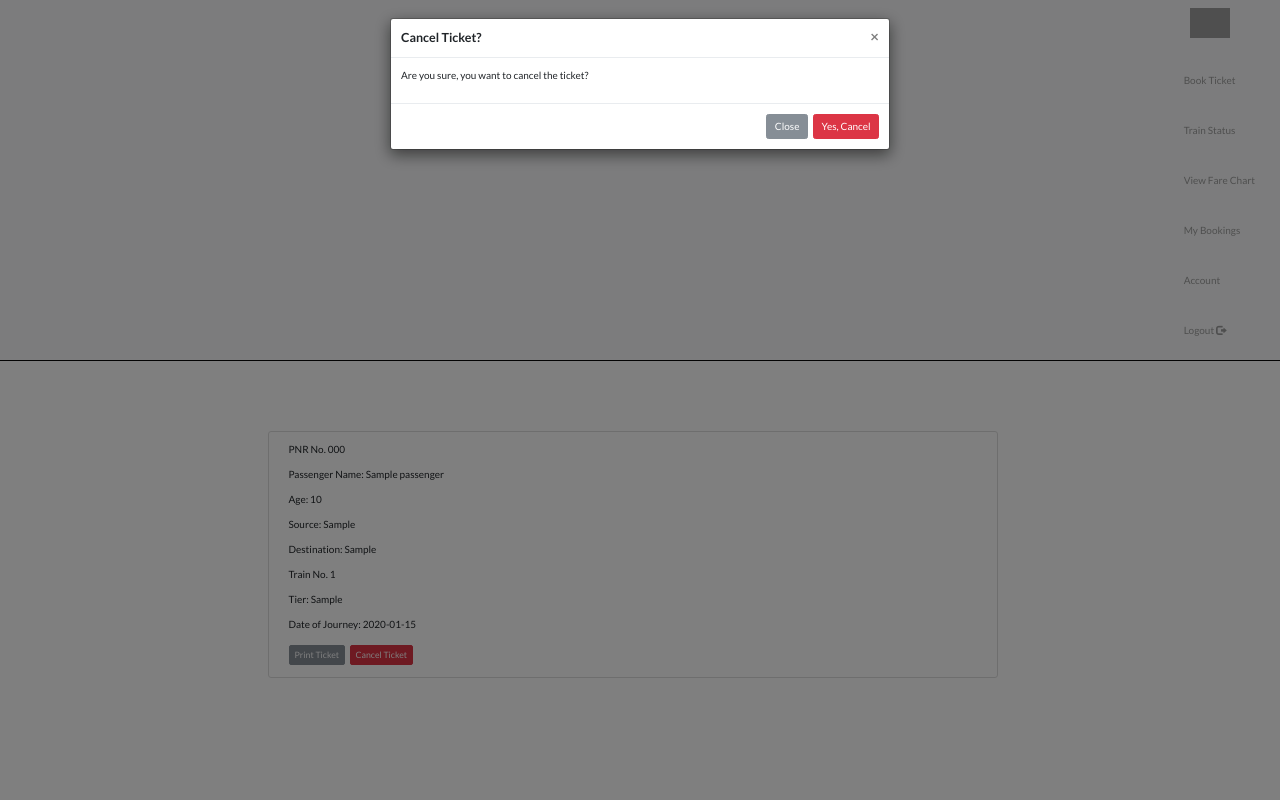
After one commit to Saif807380/Railway-Management-System, a Flask app: page /ticket/000 in a window 1280 px wide, after a click on "Cancel Ticket". The commit adds this page. Run offline with Flask 2, Linux system fonts and the light colour scheme; a user stored in the database is signed in; tables that the repository leaves empty hold one stand-in row (values such as "Sample post"); some libraries are stand-ins or nearby versions; grey boxes are pictures that could not be loaded.

Commit message:
Added cancel ticket

```diff
--- a/train/routes.py
+++ b/train/routes.py
@@ -67,8 +67,10 @@ def addPassenger():
 				ticket = Ticket(pnr_number = pnr_no,user_id=current_user.id, source=session['source'], destination=session['destination'], journey_date=session['date'], seat_no=seat_no, pass_id=passenger.pass_id, train_no=session['train_no'], tier=session['tier'])
 				db.session.add(ticket)
 			db.session.commit()
-			return redirect(url_for('home'))
+			flash('Ticket has been booked successfully', 'info')
+			return redirect(url_for('myBookings'))
 	return render_template('add_passengers.html',title="Add Passengers",passengers=0,admin = adminLog,loaded=False)
+
 
 @app.route('/train_status')
 @login_required
@@ -85,11 +87,26 @@ def myBookings():
 	if adminLog == 1:
 		adminLog = 0
 	my_bookings = [ticket for ticket in Ticket.query.filter_by(user_id = current_user.id)]
-	print(my_bookings)
-	if request.method =="POST":
-		print("INNN")
-		print(request.form)
 	return render_template('my_bookings.html',title= "My Bookings",my_bookings=my_bookings)
+
+@app.route("/ticket/<string:pnr>")
+def ticket(pnr):
+	ticket = Ticket.query.get(pnr)
+	passenger = ticket.passenger
+	return render_template('ticket.html',ticket=ticket,passenger=passenger)
+
+@app.route("/ticket/<string:pnr>/cancel", methods=['POST'])
+@login_required
+def cancelTicket(pnr):
+	ticket = Ticket.query.get(pnr)
+	passenger = ticket.passenger
+	seat = SeatStatus.query.filter_by(pass_id=passenger.pass_id).first()
+	seat.pass_id=0
+	db.session.delete(ticket)
+	db.session.delete(passenger)
+	db.session.commit()
+	flash('Ticket has been canceled', 'info')
+	return redirect(url_for('myBookings'))
 
 @app.route('/fare', methods=['GET', 'POST'])
 @login_required
--- a/train/templates/add_train.html
+++ b/train/templates/add_train.html
@@ -77,7 +77,7 @@
                 </div>
 
 
-                <legend class="border-bottom mb-4">No. of Coaches</legend>
+                <legend class="border-bottom mb-4">No. of Coaches (Minimum 2 for each)</legend>
 
                 <div class="form-group">
                     {{ form.acFirstClassCoaches.label(class="form-control-label") }}
--- a/train/templates/my_bookings.html
+++ b/train/templates/my_bookings.html
@@ -7,20 +7,17 @@
     <hr>
     {% for ticket in my_bookings %}
 
-    <form method="POST" action="/my_bookings">
         <article class="media content-section">
             <div class="media-body">
                 <div class="article-metadata">
-                    <p class="mr-2">PNR No. {{ ticket.pnr_number }}</p>
+                    <a class="mr-2" href="{{ url_for('ticket', pnr=ticket.pnr_number) }}">PNR No. {{ ticket.pnr_number }}</a>
                 </div>
                 <p class="article-content">Train No. {{ ticket.train_no }}</p>
                 <p class="article-content">Tier {{ ticket.tier }}</p>
                 <p class="article-content">Seat No. {{ ticket.seat_no }}</p>
                 <p class="article-content">Date of Journey {{ ticket.journey_date }}</p>
-                <input type="submit" name="{{ ticket.id }}" value="Cancel Ticket" class="btn btn-danger">
             </div>
         </article>
-    </form>
 
     {% endfor %}
 
--- /dev/null
+++ b/train/templates/ticket.html
@@ -0,0 +1,39 @@
+{% extends "header.html" %}
+{% block content %}
+<div class="content-section">
+  <p>PNR No. {{ ticket.pnr_number }}</p>
+  <p>Passenger Name:  {{ passenger.name }}</p>
+  <p>Age: {{ passenger.age }}</p>
+  <p>Source: {{ ticket.source }}</p>
+  <p>Destination: {{ ticket.destination }}</p>
+  <p>Train No. {{ ticket.train_no }}</p>
+  <p>Tier: {{ ticket.tier }}</p>
+  <p>Date of Journey: {{ ticket.journey_date }}</p>
+  <a class="btn btn-secondary btn-sm mt-1 mb-1" href="#">Print Ticket</a>
+  <button type="button" class="btn btn-danger btn-sm m-1" data-toggle="modal" data-target="#cancelModal">Cancel
+    Ticket</button>
+</div>
+
+<div class="modal fade" id="cancelModal" tabindex="-1" role="dialog" aria-labelledby="cancelModalLabel"
+  aria-hidden="true">
+  <div class="modal-dialog" role="document">
+    <div class="modal-content">
+      <div class="modal-header">
+        <h5 class="modal-title" id="cancelModalLabel">Cancel Ticket?</h5>
+        <button type="button" class="close" data-dismiss="modal" aria-label="Close">
+          <span aria-hidden="true">&times;</span>
+        </button>
+      </div>
+      <div class="modal-body">
+        <p>Are you sure, you want to cancel the ticket?</p>
+      </div>
+      <div class="modal-footer">
+        <button type="button" class="btn btn-secondary" data-dismiss="modal">Close</button>
+        <form action="{{ url_for('cancelTicket', pnr=ticket.pnr_number) }}" method="POST">
+          <input class="btn btn-danger" type="submit" value="Yes, Cancel">
+        </form>
+      </div>
+    </div>
+  </div>
+</div>
+{% endblock content %}
```
Also changed, not shown: train/forms.py (+4 -4 lines), 1 other file.
